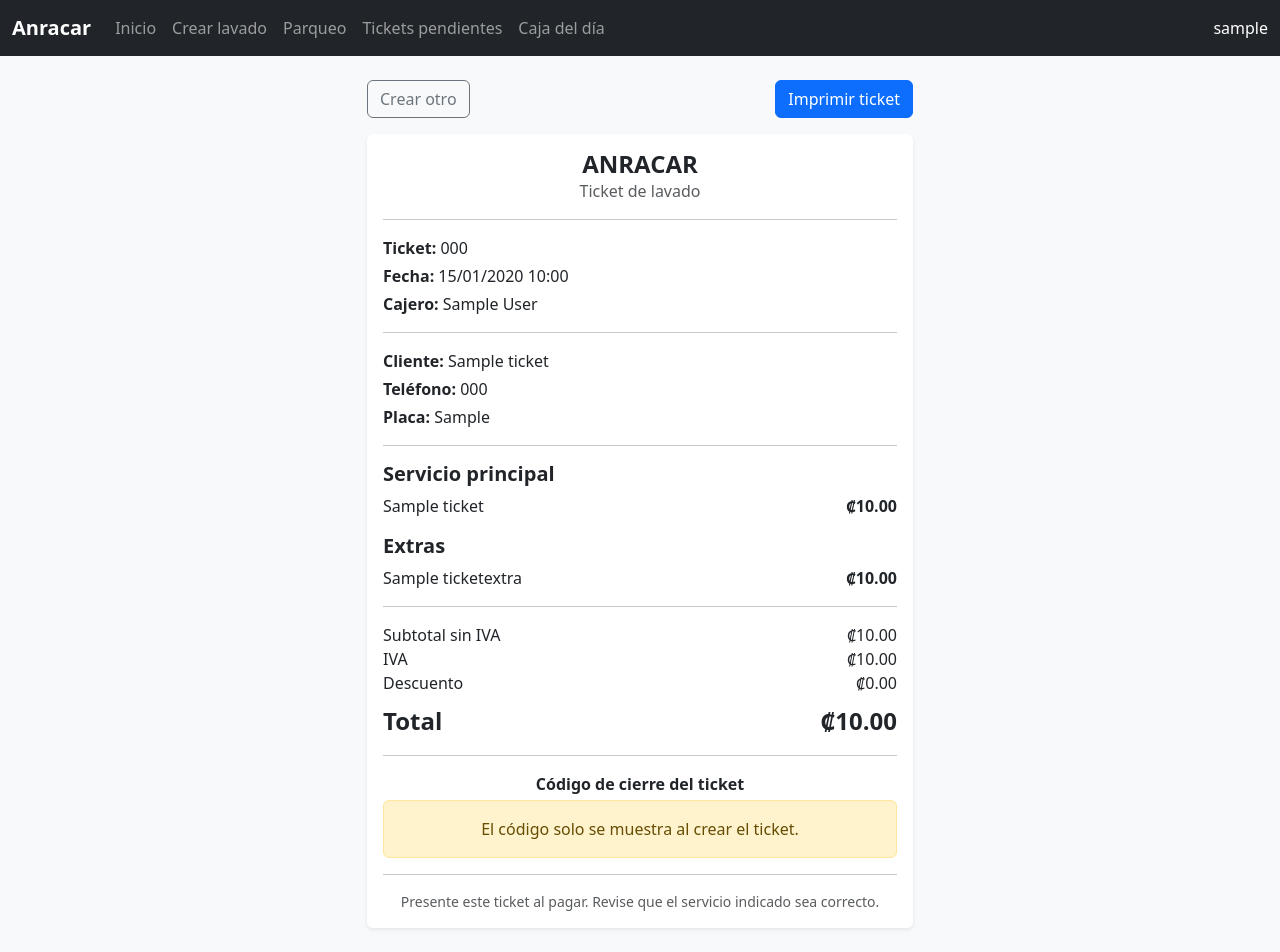
After one commit to abdielgrpro-star/anra-car, a Django app: page /tickets/wash/1/ in a window 1280 px wide. The commit adds this page. Run offline with Django 5.2, Linux system fonts and the light colour scheme; a user stored in the database is signed in; tables that the repository leaves empty hold one stand-in row (values such as "Sample post").

Commit message:
add wash ticket creation form

```diff
--- a/config/urls.py
+++ b/config/urls.py
@@ -15,10 +15,12 @@ Including another URLconf
     2. Add a URL to urlpatterns:  path('blog/', include('blog.urls'))
 """
 from django.contrib import admin
-from django.urls import path
+from django.urls import include, path
+
 from tickets.views import home
 
 urlpatterns = [
     path("admin/", admin.site.urls),
     path("", home, name="home"),
+    path("tickets/", include("tickets.urls")),
 ]
--- a/templates/base.html
+++ b/templates/base.html
@@ -29,7 +29,7 @@
                 </li>
 
                 <li class="nav-item">
-                    <a class="nav-link" href="#">Crear lavado</a>
+                    <a class="nav-link" href="{% url 'tickets:create_wash_ticket' %}">Crear lavado</a>
                 </li>
 
                 <li class="nav-item">
--- a/templates/home.html
+++ b/templates/home.html
@@ -22,7 +22,9 @@
                 <p class="card-text text-muted">
                     Crear ticket de lavado con extras y total automático.
                 </p>
-                <a href="#" class="btn btn-primary w-100">Nuevo lavado</a>
+                <a href="{% url 'tickets:create_wash_ticket' %}" class="btn btn-primary w-100">
+                    Nuevo lavado
+                </a>
             </div>
         </div>
     </div>
--- /dev/null
+++ b/templates/tickets/wash_ticket_detail.html
@@ -0,0 +1,165 @@
+{% extends "base.html" %}
+
+{% block title %}Ticket {{ ticket.ticket_number }} | Anracar{% endblock %}
+
+{% block content %}
+
+<div class="row justify-content-center">
+    <div class="col-lg-6">
+
+        <div class="d-flex justify-content-between align-items-center mb-3 no-print">
+            <a href="{% url 'tickets:create_wash_ticket' %}" class="btn btn-outline-secondary">
+                Crear otro
+            </a>
+
+            <button onclick="window.print()" class="btn btn-primary">
+                Imprimir ticket
+            </button>
+        </div>
+
+        <div class="card shadow-sm border-0">
+            <div class="card-body">
+
+                <div class="text-center mb-3">
+                    <h2 class="h4 fw-bold mb-0">ANRACAR</h2>
+                    <p class="text-muted mb-0">Ticket de lavado</p>
+                </div>
+
+                <hr>
+
+                <div class="mb-3">
+                    <p class="mb-1">
+                        <strong>Ticket:</strong> {{ ticket.ticket_number }}
+                    </p>
+                    <p class="mb-1">
+                        <strong>Fecha:</strong> {{ ticket.created_at|date:"d/m/Y H:i" }}
+                    </p>
+                    <p class="mb-1">
+                        <strong>Cajero:</strong> {{ ticket.created_by_employee }}
+                    </p>
+                </div>
+
+                <hr>
+
+                <div class="mb-3">
+                    <p class="mb-1">
+                        <strong>Cliente:</strong>
+                        {{ ticket.customer_name_snapshot|default:"No indicado" }}
+                    </p>
+
+                    <p class="mb-1">
+                        <strong>Teléfono:</strong>
+                        {{ ticket.customer_phone_snapshot|default:"No indicado" }}
+                    </p>
+
+                    <p class="mb-1">
+                        <strong>Placa:</strong>
+                        {{ ticket.vehicle_plate }}
+                    </p>
+                </div>
+
+                <hr>
+
+                <div class="mb-3">
+                    <h5 class="fw-bold">Servicio principal</h5>
+
+                    <div class="d-flex justify-content-between">
+                        <span>{{ ticket.service_name_snapshot }}</span>
+                        <strong>₡{{ ticket.service_price_with_tax_snapshot }}</strong>
+                    </div>
+                </div>
+
+                <div class="mb-3">
+                    <h5 class="fw-bold">Extras</h5>
+
+                    {% if ticket.ticket_extras.all %}
+                        {% for ticket_extra in ticket.ticket_extras.all %}
+                            <div class="d-flex justify-content-between">
+                                <span>{{ ticket_extra.extra_name_snapshot }}</span>
+                                <strong>₡{{ ticket_extra.extra_price_with_tax_snapshot }}</strong>
+                            </div>
+                        {% endfor %}
+                    {% else %}
+                        <p class="text-muted mb-0">Sin extras</p>
+                    {% endif %}
+                </div>
+
+                <hr>
+
+                <div class="mb-3">
+                    <div class="d-flex justify-content-between">
+                        <span>Subtotal sin IVA</span>
+                        <span>₡{{ ticket.subtotal_without_tax }}</span>
+                    </div>
+
+                    <div class="d-flex justify-content-between">
+                        <span>IVA</span>
+                        <span>₡{{ ticket.tax_amount }}</span>
+                    </div>
+
+                    <div class="d-flex justify-content-between">
+                        <span>Descuento</span>
+                        <span>₡{{ ticket.discount_amount }}</span>
+                    </div>
+
+                    <div class="d-flex justify-content-between fs-4 fw-bold mt-2">
+                        <span>Total</span>
+                        <span>₡{{ ticket.total_with_tax }}</span>
+                    </div>
+                </div>
+
+                <hr>
+
+                <div class="text-center">
+                    <p class="mb-1">
+                        <strong>Código de cierre del ticket</strong>
+                    </p>
+
+                    {% if closing_code %}
+                        <div class="fs-4 fw-bold border rounded p-2 bg-light">
+                            {{ closing_code }}
+                        </div>
+                    {% else %}
+                        <div class="alert alert-warning mb-0">
+                            El código solo se muestra al crear el ticket.
+                        </div>
+                    {% endif %}
+                </div>
+
+                <hr>
+
+                <p class="text-center small text-muted mb-0">
+                    Presente este ticket al pagar. Revise que el servicio indicado sea correcto.
+                </p>
+
+            </div>
+        </div>
+
+    </div>
+</div>
+
+<style>
+@media print {
+    .navbar,
+    .no-print,
+    .alert {
+        display: none !important;
+    }
+
+    body {
+        background: white !important;
+    }
+
+    .card {
+        box-shadow: none !important;
+        border: none !important;
+    }
+
+    .container {
+        width: 100% !important;
+        max-width: 100% !important;
+    }
+}
+</style>
+
+{% endblock %}
--- /dev/null
+++ b/tickets/urls.py
@@ -0,0 +1,10 @@
+from django.urls import path
+
+from . import views
+
+app_name = "tickets"
+
+urlpatterns = [
+    path("wash/create/", views.create_wash_ticket, name="create_wash_ticket"),
+    path("wash/<int:ticket_id>/", views.wash_ticket_detail, name="wash_ticket_detail"),
+]
--- a/tickets/views.py
+++ b/tickets/views.py
@@ -1,7 +1,183 @@
+from decimal import Decimal
+
+from django.contrib import messages
 from django.contrib.auth.decorators import login_required
-from django.shortcuts import render
+from django.contrib.auth.hashers import make_password
+from django.db import transaction
+from django.shortcuts import get_object_or_404, redirect, render
+from django.utils import timezone
+
+from audit.models import AuditLog
+from cash.models import CashDay
+from tickets.forms import WashTicketForm
+from tickets.models import Customer, Ticket, TicketExtra
+from tickets.utils import (
+    calculate_tax_from_total,
+    generate_closing_code,
+    generate_ticket_number,
+)
 
 
 @login_required
 def home(request):
     return render(request, "home.html")
+
+
+@login_required
+@transaction.atomic
+def create_wash_ticket(request):
+    if request.method == "POST":
+        form = WashTicketForm(request.POST)
+
+        if form.is_valid():
+            customer_name = form.cleaned_data["customer_name"]
+            customer_phone = form.cleaned_data["customer_phone"]
+            vehicle_plate = form.cleaned_data["vehicle_plate"].upper().strip()
+            service = form.cleaned_data["service"]
+            extras = form.cleaned_data["extras"]
+
+            customer = Customer.objects.create(
+                full_name=customer_name,
+                phone=customer_phone,
+            )
+
+            cash_day, created = CashDay.objects.get_or_create(
+                business_date=timezone.localdate(),
+                defaults={
+                    "status": CashDay.OPEN,
+                },
+            )
+
+            service_total = service.price_with_tax
+            extras_total = sum(
+                (extra.price_with_tax for extra in extras),
+                Decimal("0.00"),
+            )
+
+            total_with_tax = service_total + extras_total
+            tax_data = calculate_tax_from_total(
+                total_with_tax=total_with_tax,
+                tax_rate=service.tax_rate,
+            )
+
+            closing_code = generate_closing_code()
+            ticket_number = generate_ticket_number(prefix="L")
+
+            ticket = Ticket.objects.create(
+                ticket_number=ticket_number,
+                ticket_type=Ticket.WASH,
+                status=Ticket.PENDING_PAYMENT,
+
+                customer=customer,
+                service=service,
+                cash_day=cash_day,
+
+                customer_name_snapshot=customer_name,
+                customer_phone_snapshot=customer_phone,
+                vehicle_plate=vehicle_plate,
+
+                service_name_snapshot=service.name,
+                service_price_with_tax_snapshot=service.price_with_tax,
+
+                subtotal_without_tax=tax_data["subtotal_without_tax"],
+                tax_rate=service.tax_rate,
+                tax_amount=tax_data["tax_amount"],
+                discount_amount=Decimal("0.00"),
+                total_with_tax=tax_data["total_with_tax"],
+
+                closing_code_hash=make_password(closing_code),
+
+                created_by_employee=request.user,
+            )
+
+            for extra in extras:
+                extra_tax_data = calculate_tax_from_total(
+                    total_with_tax=extra.price_with_tax,
+                    tax_rate=extra.tax_rate,
+                )
+
+                TicketExtra.objects.create(
+                    ticket=ticket,
+                    extra=extra,
+                    extra_name_snapshot=extra.name,
+                    extra_price_with_tax_snapshot=extra.price_with_tax,
+                    tax_rate_snapshot=extra.tax_rate,
+                    subtotal_without_tax=extra_tax_data["subtotal_without_tax"],
+                    tax_amount=extra_tax_data["tax_amount"],
+                    total_with_tax=extra_tax_data["total_with_tax"],
+                )
+
+            AuditLog.objects.create(
+                employee=request.user,
+                ticket=ticket,
+                action_type=AuditLog.CREATE_WASH_TICKET,
+                entity_type="Ticket",
+                entity_id=ticket.id,
+                old_values=None,
+                new_values={
+                    "ticket_number": ticket.ticket_number,
+                    "ticket_type": ticket.ticket_type,
+                    "status": ticket.status,
+                    "customer_name": ticket.customer_name_snapshot,
+                    "customer_phone": ticket.customer_phone_snapshot,
+                    "vehicle_plate": ticket.vehicle_plate,
+                    "service": {
+                        "name": ticket.service_name_snapshot,
+                        "price_with_tax": str(ticket.service_price_with_tax_snapshot),
+                    },
+                    "extras": [
+                        {
+                            "name": ticket_extra.extra_name_snapshot,
+                            "price_with_tax": str(ticket_extra.extra_price_with_tax_snapshot),
+                        }
+                        for ticket_extra in ticket.ticket_extras.all()
+                    ],
+                    "total_with_tax": str(ticket.total_with_tax),
+                },
+                reason="Ticket de lavado creado",
+            )
+
+            request.session["last_closing_code"] = closing_code
+
+            messages.success(
+                request,
+                f"Ticket {ticket.ticket_number} creado correctamente.",
+            )
+
+            return redirect("tickets:wash_ticket_detail", ticket_id=ticket.id)
+
+    else:
+        form = WashTicketForm()
+
+    return render(
+        request,
+        "tickets/create_wash_ticket.html",
+        {
+            "form": form,
+        },
+    )
+
+
+@login_required
+def wash_ticket_detail(request, ticket_id):
+    ticket = get_object_or_404(
+        Ticket.objects.select_related(
+            "customer",
+            "service",
+            "cash_day",
+            "created_by_employee",
+        ).prefetch_related("ticket_extras"),
+        id=ticket_id,
+        ticket_type=Ticket.WASH,
+    )
+
+    closing_code = request.session.pop("last_closing_code", None)
+
+    return render(
+        request,
+        "tickets/wash_ticket_detail.html",
+        {
+            "ticket": ticket,
+            "closing_code": closing_code,
+        },
+    )
```
Also changed, not shown: templates/tickets/create_wash_ticket.html (added, +92 -0 lines), tickets/forms.py (added, +63 -0 lines), tickets/utils.py (added, +52 -0 lines).
